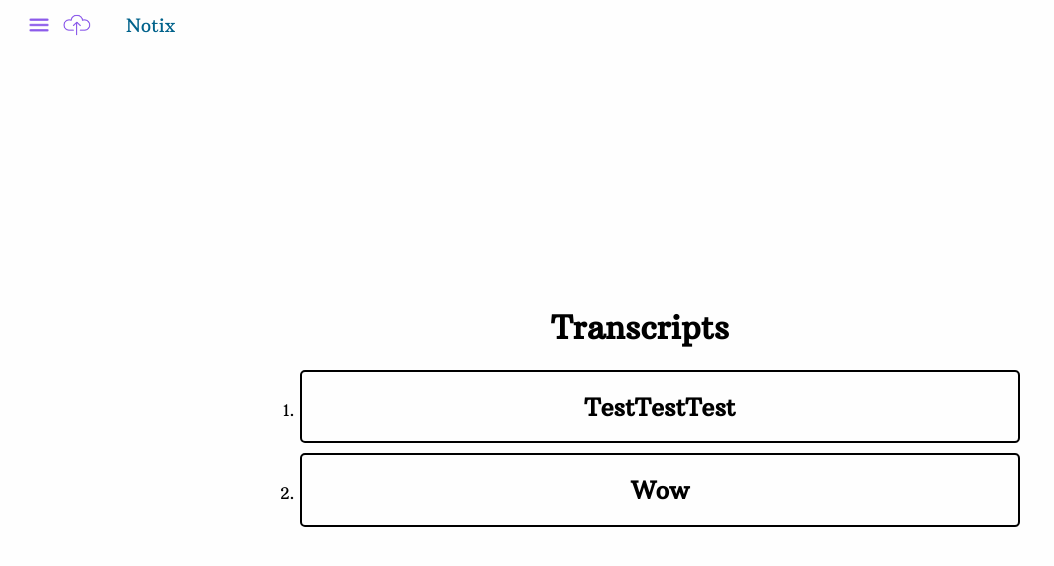
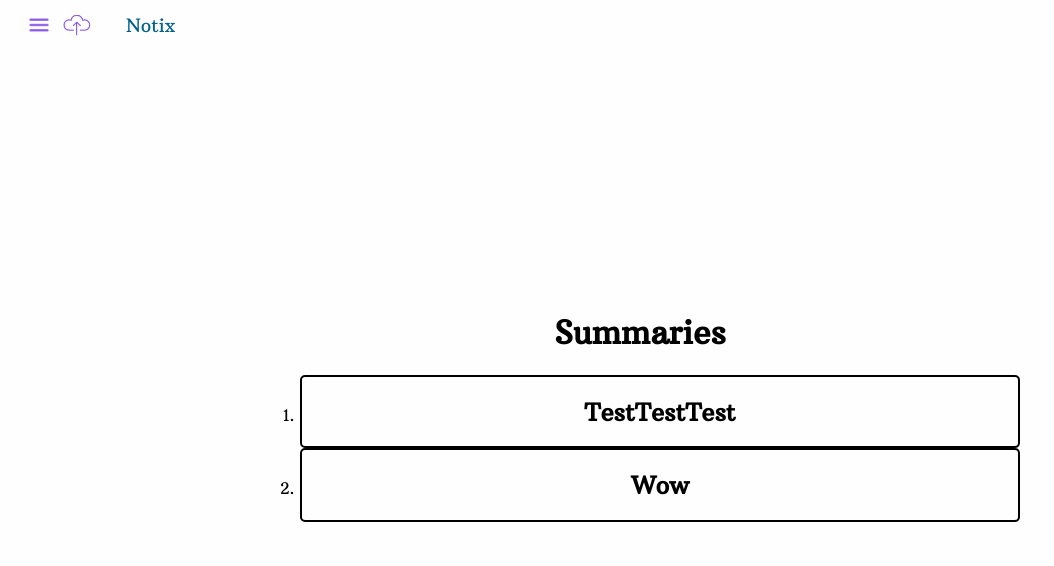
Before and after one commit to notixai/notix, a React (Create React App) app in the folder frontend/client/: page /summaries in a window 1280 px wide. Shown: the top 566 px of the page, without its empty margins (0-1054 px from the left). Built offline with nearby package versions, Linux system fonts and the light colour scheme.

Commit message:
Fixed some headings

```diff
--- a/frontend/client/src/components/SummaryPage/SummaryScreen.jsx
+++ b/frontend/client/src/components/SummaryPage/SummaryScreen.jsx
@@ -40,17 +40,17 @@ export default function SummaryScreen(){
                     setRecords(results);
                 }
             } catch (e){
-                console.error("There was an issue getting the transcripts");
+                console.error("There was an issue getting the summaries");
             }
         }
     },[]);
 
     return (
         <>
-            <h1 className="transcript-page-heading">Transcripts</h1>
+            <h1 className="summary-page-heading">Summaries</h1>
             {records.length === 0 ?
-                <h2>No Transcriptions</h2> :
-                <ol className="transcript-list">
+                <h2>No Summaries</h2> :
+                <ol className="summary-list">
                     {records.map( (record,i) => <li key={i}><SummaryRecord record={record}/></li>)}
                 </ol>
             }
```
